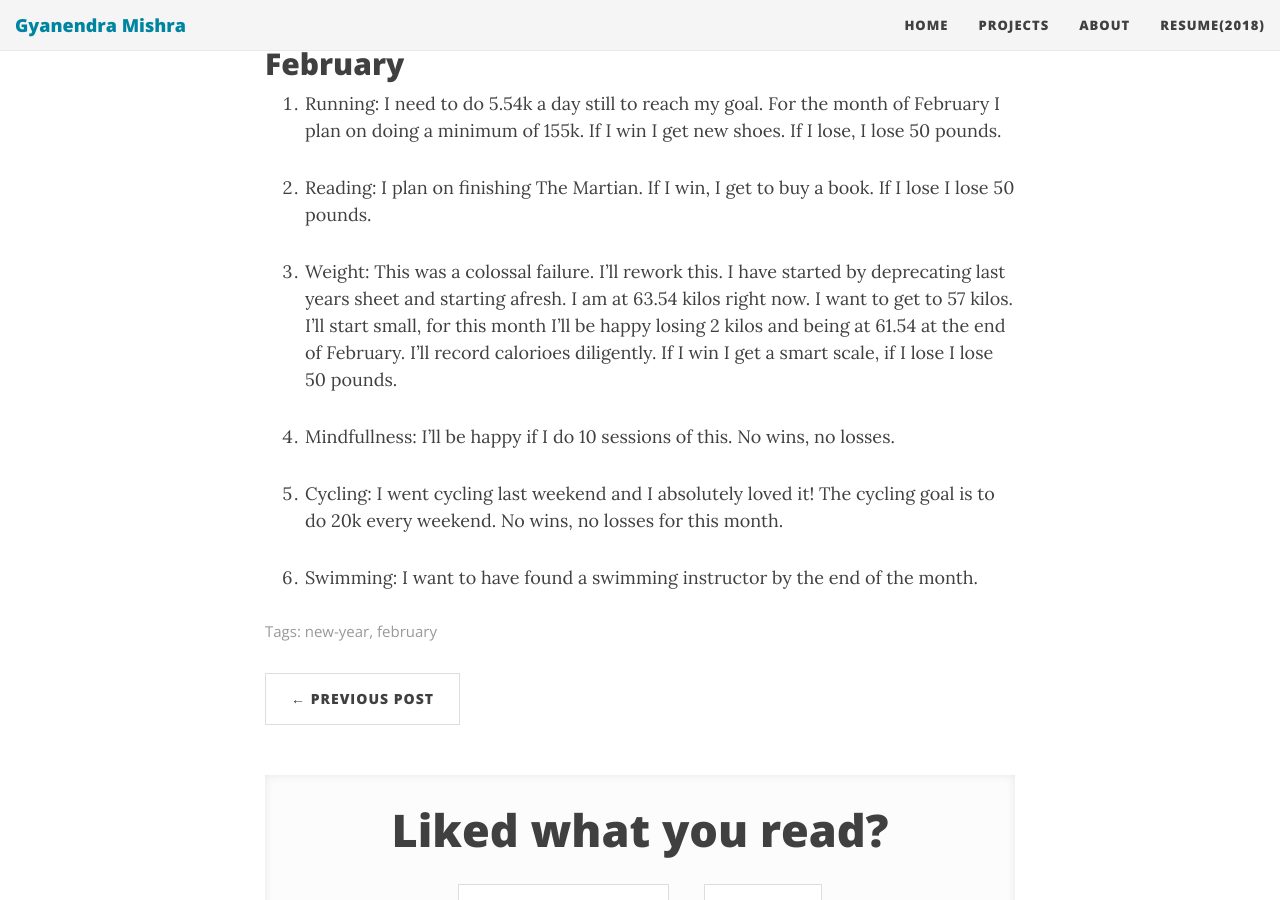
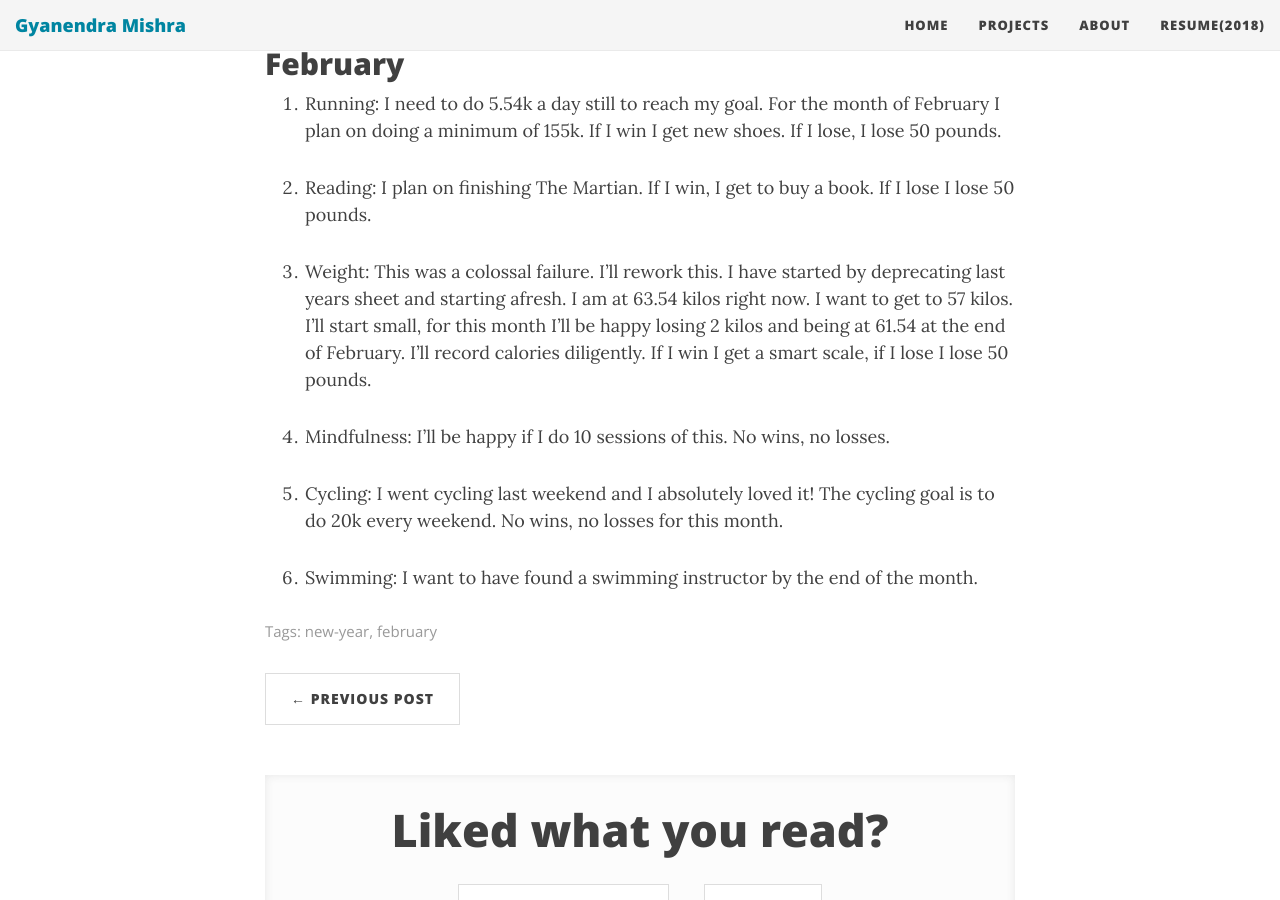
Before and after one commit to h4ck3rk3y/h4ck3rk3y.github.io, a Jekyll site: the page built from _posts/2021-01-31-february.md, in a window 1280 px wide and 900 px high, scrolled down 736 px. Built offline with Jekyll 4.4.1, drawn with Linux system fonts in a browser that asks for light colours; nearby versions of some CDN libraries; comment, search, counter and statistics services are not loaded.

Commit message:
fix typos

```diff
--- a/_posts/2021-01-31-february.md
+++ b/_posts/2021-01-31-february.md
@@ -27,9 +27,9 @@ Net I broke even. I don't plan on doing penalty cancellation prizes againl.
 
 2. Reading: I plan on finishing The Martian. If I win, I get to buy a book. If I lose I lose 50 pounds.
 
-3. Weight: This was a colossal failure. I'll rework this. I have started by deprecating last years sheet and starting afresh. I am at 63.54 kilos right now. I want  to get to 57 kilos. I'll start small, for this month I'll be happy losing 2 kilos and being at 61.54 at the end of February. I'll record calorioes diligently. If I win I get a smart scale, if I lose I lose 50 pounds.
+3. Weight: This was a colossal failure. I'll rework this. I have started by deprecating last years sheet and starting afresh. I am at 63.54 kilos right now. I want  to get to 57 kilos. I'll start small, for this month I'll be happy losing 2 kilos and being at 61.54 at the end of February. I'll record calories diligently. If I win I get a smart scale, if I lose I lose 50 pounds.
 
-4. Mindfullness: I'll be happy if I do 10 sessions of this. No wins, no losses.
+4. Mindfulness: I'll be happy if I do 10 sessions of this. No wins, no losses.
 
 5. Cycling: I went cycling last weekend and I absolutely loved it! The cycling goal is to do 20k every weekend. No wins, no losses for this month.
 
```
